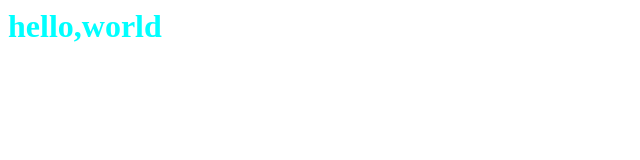
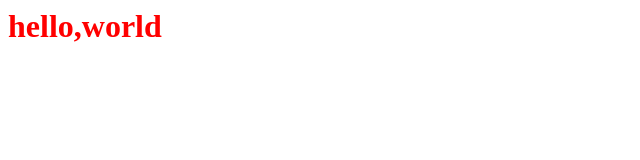
Before and after one commit to SARNOMOT/googlesearch, a plain HTML site: page index.html in a window 1280 px wide. Shown: the whole page, without its empty margins (0-640 px from the left). Drawn offline with Linux system fonts and the light colour scheme.

Commit message:
Update index.html

```diff
--- a/index.html
+++ b/index.html
@@ -1 +1 @@
-<h1 style="color: aqua;">hello,world<h2>
+<h1 style="color: red;">hello,world<h2>
```
